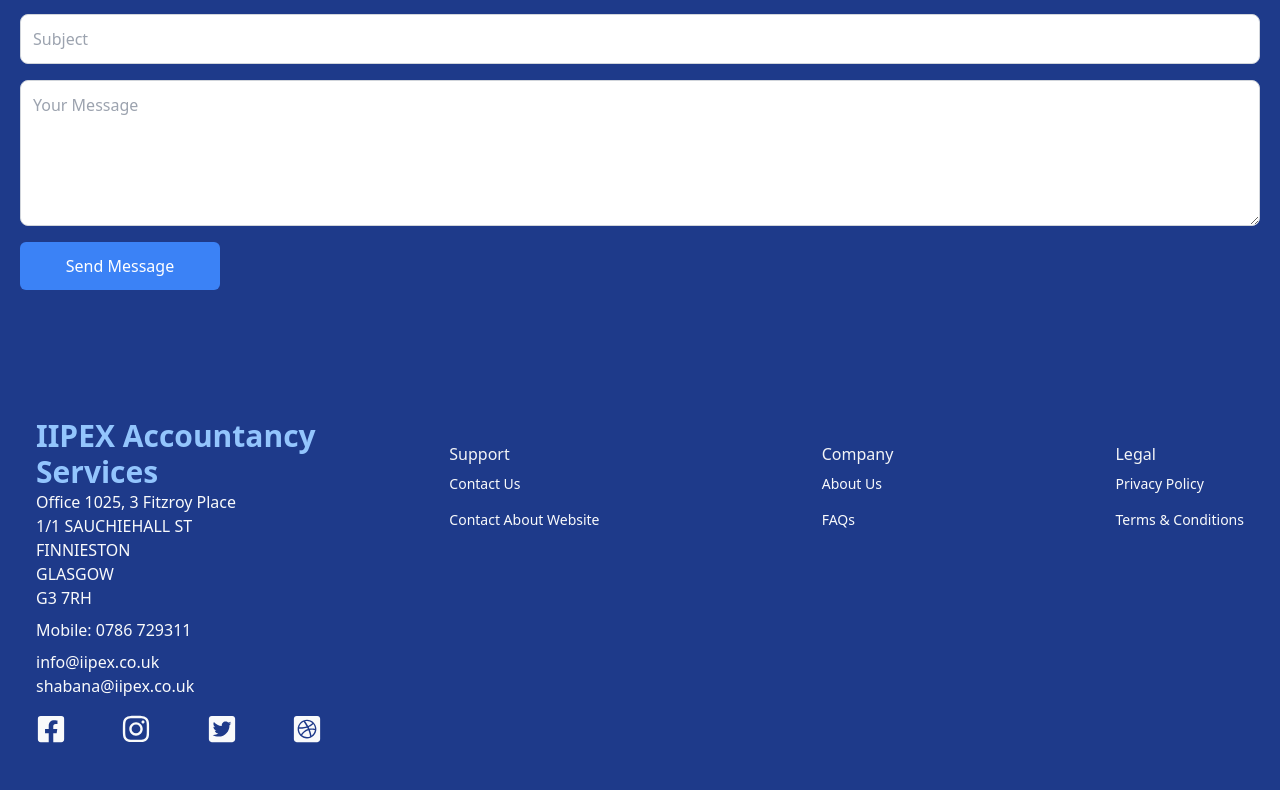
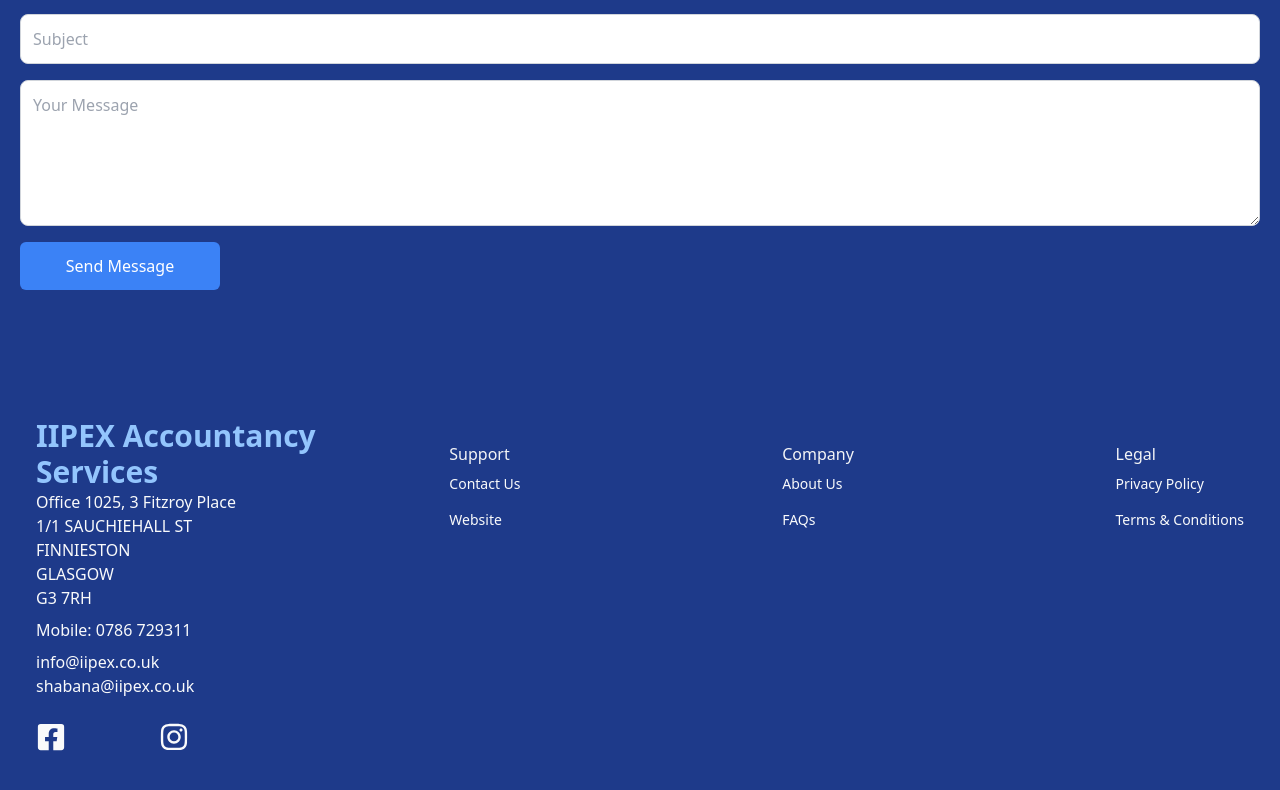
Before and after one commit to dhdylanhuang/iipex-bookkeeping, a React (Create React App) app in the folder iipex-webapp/: page / in a window 1280 px wide. Shown: the part 1647-2437 px from the top of the page. Built offline with nearby package versions, Linux system fonts and the light colour scheme.

Commit message:
Footer layout

```diff
--- a/iipex-webapp/src/components/Footer.jsx
+++ b/iipex-webapp/src/components/Footer.jsx
@@ -19,11 +19,9 @@
         <p className='py-2'>Mobile: 0786 729311</p>
         <p className='py-0'>info@iipex.co.uk</p>
         <p className='py-0'>shabana@iipex.co.uk</p>
-        <div className='flex justify-between md:w-[75%] mt-4'>
+        <div className='flex justify-between w-[40%] mt-6'>
             <FaFacebookSquare size={30} />
             <FaInstagram size={30} />
-            <FaTwitterSquare size={30} />
-            <FaDribbbleSquare size={30} />
         </div>
       </div>
       <div className='lg:col-span-2 flex justify-between mt-6'>
@@ -31,7 +29,7 @@
         <h6 className='font-medium text-gray-100'>Support</h6>
         <ul>
             <li className='py-2 text-sm'>Contact Us</li>
-            <li className='py-2 text-sm'>Contact About Website</li>
+            <li className='py-2 text-sm'>Website</li>
         </ul>
     </div>
     <div>
```
